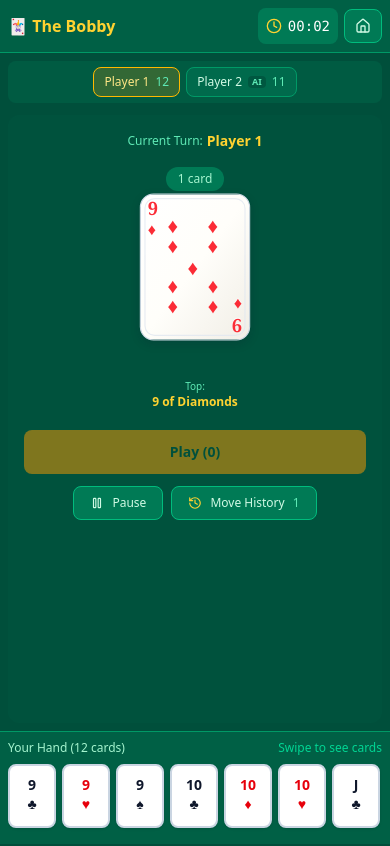
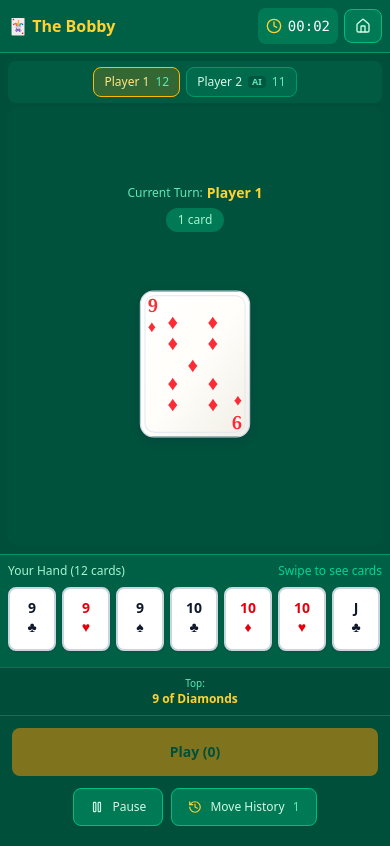
Before and after one commit to moxlas/bobby-v2, a React (Vite) app: page / in a window 390 px wide. Both pictures are taken after a click on the button "Start Game". Built offline with nearby package versions, Linux system fonts and the light colour scheme.

Commit message:
mobile layout rework

```diff
--- a/components/GameBoard.tsx
+++ b/components/GameBoard.tsx
@@ -185,6 +185,7 @@ export function GameBoard({
   const isPlayerTurn = currentPlayer && !currentPlayer.hasFinished;
   const handCardsFaceUp = currentPlayer && (!currentPlayer.isAI || allHumanPlayersFinished);
   const pile = gameState.pile;
+  const pileTopCard = pile[pile.length - 1];
   const options: GameOptions = gameState.options;
 
   const isFirstMove = pile.length === 1 && pile[0].suit === 'diamonds' && pile[0].value === 9;
@@ -606,7 +607,7 @@ export function GameBoard({
       {/* Main game area */}
       <div className="flex-1 min-h-0 flex flex-col lg:flex-row gap-3 sm:gap-4 px-2 pt-2 pb-2 sm:p-4 max-w-screen-2xl mx-auto w-full overflow-hidden">
         {/* Mobile: compact player seats above the table */}
-        <div className="lg:hidden w-full overflow-x-auto rounded-lg bg-emerald-800/70 p-1.5">
+        <div className="relative z-10 -mb-2 lg:hidden w-full overflow-x-auto rounded-lg bg-emerald-800/70 p-1.5">
           <div className="mx-auto flex w-max min-w-full flex-nowrap justify-center gap-1.5">
             {gameState.players.map((player: any) => {
               const isCurrent = player.id === currentPlayer?.id;
@@ -673,7 +674,7 @@ export function GameBoard({
         </div>
 
         {/* Center - Pile and actions */}
-        <div className="flex-1 min-h-[380px] lg:min-h-0 grid grid-rows-[auto_minmax(170px,auto)_minmax(120px,1fr)] lg:grid-rows-[minmax(0,1fr)_auto_minmax(0,1fr)] place-items-center gap-3 sm:gap-4 overflow-y-auto rounded-xl bg-emerald-800/20 px-2 py-4 sm:px-4">
+        <div className="flex-1 min-h-[min(52dvh,460px)] lg:min-h-0 grid grid-rows-[84px_minmax(0,1fr)] lg:grid-rows-[minmax(0,1fr)_auto_minmax(0,1fr)] place-items-center gap-3 sm:gap-4 overflow-y-auto rounded-xl bg-emerald-800/20 px-2 py-4 sm:px-4">
           <div className="text-center self-end">
             <div className="flex items-center gap-1 sm:gap-2 justify-center mb-1 sm:mb-2">
               <span className="text-emerald-300 text-xs sm:text-sm">{t('game.center.currentTurn')}</span>
@@ -756,7 +757,7 @@ export function GameBoard({
 
           {/* Take options popup */}
           {showTakeOptions && (
-            <div className="bg-emerald-700 rounded-lg p-4 sm:p-4 border border-emerald-500 shadow-lg w-full">
+            <div className="hidden lg:block bg-emerald-700 rounded-lg p-4 border border-emerald-500 shadow-lg w-full">
               <p className="text-emerald-100 mb-4 sm:mb-3 text-center font-medium text-sm sm:text-base">How many cards to take?</p>
               <div className="flex flex-col sm:flex-row gap-4 sm:gap-3">
                 <button
@@ -803,47 +804,6 @@ export function GameBoard({
             </div>
           )}
 
-          {/* Mobile: primary turn actions */}
-          {isHumanTurn && !showTakeOptions && !gameState.canContinueTurn && (
-            <div className="flex lg:hidden w-full gap-2 px-2">
-              <button
-                onClick={handlePlayClick}
-                disabled={selectedCards.length === 0}
-                className="flex-1 rounded-lg bg-amber-500 px-3 py-3 text-sm font-bold text-emerald-900 transition-colors hover:bg-amber-600 disabled:opacity-50"
-              >
-                {t('game.mobile.play', { count: selectedCards.length })}
-              </button>
-              {canTakeCards && (
-                <button
-                  onClick={handleTakeClick}
-                  className="flex-1 rounded-lg border border-emerald-400 bg-emerald-600 px-3 py-3 text-sm text-white transition-colors hover:bg-emerald-500"
-                >
-                  {t('game.mobile.take')}
-                </button>
-              )}
-            </div>
-          )}
-
-          {/* Mobile: always reachable pause and move-history controls */}
-          <div className="flex lg:hidden w-full justify-center gap-2 px-2 pb-1">
-            <button
-              onClick={onPauseGame}
-              className="flex items-center gap-2 rounded-lg border border-emerald-500 bg-emerald-700 px-4 py-2 text-xs font-medium text-emerald-100 transition-colors hover:bg-emerald-600"
-            >
-              <Pause className="h-3.5 w-3.5" />
-              {t('game.mobile.pause')}
-            </button>
-            <button
-              onClick={() => setShowMobileHistory(true)}
-              aria-haspopup="dialog"
-              aria-expanded={showMobileHistory}
-              className="flex items-center gap-2 rounded-lg border border-emerald-500 bg-emerald-700 px-4 py-2 text-xs font-medium text-emerald-100 transition-colors hover:bg-emerald-600"
-            >
-              <History className="h-3.5 w-3.5 text-amber-300" />
-              {t('game.history.title')}
-              <span className="text-emerald-300">{gameState.moveHistory.length}</span>
-            </button>
-          </div>
           </div>
         </div>
 
@@ -928,6 +888,88 @@ export function GameBoard({
         </div>
       )}
 
+      <div className="lg:hidden border-y border-emerald-700 bg-emerald-900/50 px-3 py-2 text-center">
+        {pileTopCard && (
+          <>
+            <div className="text-[10px] text-emerald-300">{t('pile.top')}</div>
+            <div className="text-xs font-bold text-amber-300">
+              {t('card.format', {
+                value: t(`card.value.${pileTopCard.value}`),
+                suit: t(`card.suit.${pileTopCard.suit}`),
+              })}
+            </div>
+          </>
+        )}
+      </div>
+
+      <div className="lg:hidden space-y-3 bg-emerald-900/70 px-3 pt-3 pb-5">
+        <div className="mx-auto flex w-full max-w-md gap-2">
+          {showTakeOptions ? (
+            <div className="w-full space-y-2 rounded-xl border border-emerald-600 bg-emerald-800 p-3">
+              <p className="text-center text-sm font-medium text-emerald-100">{t('game.takeOptions.title')}</p>
+              <div className="flex gap-2">
+                <button
+                  onClick={handleTake3}
+                  className="flex-1 rounded-lg bg-amber-500 px-3 py-3 text-sm font-bold text-emerald-900 transition-colors hover:bg-amber-600"
+                >
+                  {t('game.takeOptions.take3')}
+                </button>
+                <button
+                  onClick={handleTakeAll}
+                  className="flex-1 rounded-lg bg-amber-500 px-3 py-3 text-sm font-bold text-emerald-900 transition-colors hover:bg-amber-600"
+                >
+                  {t('game.takeOptions.takeAll', { count: takeOptions.takeAllCount })}
+                </button>
+              </div>
+              <button
+                onClick={handleCancel}
+                className="w-full rounded-lg border border-emerald-500 bg-emerald-700 px-3 py-2 text-sm text-emerald-100 transition-colors hover:bg-emerald-600"
+              >
+                {t('game.takeOptions.cancel')}
+              </button>
+            </div>
+          ) : isHumanTurn && !gameState.canContinueTurn ? (
+            <>
+              <button
+                onClick={handlePlayClick}
+                disabled={selectedCards.length === 0}
+                className="min-h-12 flex-1 rounded-lg bg-amber-500 px-3 py-3 text-sm font-bold text-emerald-900 transition-colors hover:bg-amber-600 disabled:opacity-50"
+              >
+                {t('game.mobile.play', { count: selectedCards.length })}
+              </button>
+              {canTakeCards && (
+                <button
+                  onClick={handleTakeClick}
+                  className="min-h-12 flex-1 rounded-lg border border-emerald-400 bg-emerald-600 px-3 py-3 text-sm text-white transition-colors hover:bg-emerald-500"
+                >
+                  {t('game.mobile.take')}
+                </button>
+              )}
+            </>
+          ) : null}
+        </div>
+
+        <div className="flex justify-center gap-2">
+          <button
+            onClick={onPauseGame}
+            className="flex items-center gap-2 rounded-lg border border-emerald-500 bg-emerald-700 px-4 py-2.5 text-xs font-medium text-emerald-100 transition-colors hover:bg-emerald-600"
+          >
+            <Pause className="h-3.5 w-3.5" />
+            {t('game.mobile.pause')}
+          </button>
+          <button
+            onClick={() => setShowMobileHistory(true)}
+            aria-haspopup="dialog"
+            aria-expanded={showMobileHistory}
+            className="flex items-center gap-2 rounded-lg border border-emerald-500 bg-emerald-700 px-4 py-2.5 text-xs font-medium text-emerald-100 transition-colors hover:bg-emerald-600"
+          >
+            <History className="h-3.5 w-3.5 text-amber-300" />
+            {t('game.history.title')}
+            <span className="text-emerald-300">{gameState.moveHistory.length}</span>
+          </button>
+        </div>
+      </div>
+
       {/* Desktop: Player Hand at bottom */}
       {shouldShowHand && (
         <div className="hidden lg:block bg-emerald-800 border-t border-emerald-600 p-4 flex-shrink-0">
--- a/components/GamePile.tsx
+++ b/components/GamePile.tsx
@@ -26,7 +26,7 @@ export function GamePile({ pile, onTakeClick }: GamePileProps) {
 
   return (
     <div
-      className={`relative flex flex-col items-center ${clickable ? 'cursor-pointer' : ''}`}
+      className={`relative -translate-y-7 lg:translate-y-0 flex flex-col items-center ${clickable ? 'cursor-pointer' : ''}`}
       role={clickable ? 'button' : undefined}
       tabIndex={clickable ? 0 : undefined}
       aria-label={clickable ? t('pile.tapToTake') : undefined}
@@ -42,7 +42,7 @@ export function GamePile({ pile, onTakeClick }: GamePileProps) {
         {t(pile.length === 1 ? 'pile.count_one' : 'pile.count_other', { count: pile.length })}
       </div>
 
-      <div className="relative h-44 w-24 sm:h-40 flex items-center justify-center translate-y-1">
+      <div className="relative mt-14 h-44 w-24 flex items-center justify-center translate-y-1 lg:mt-0 sm:h-40">
         {visibleCards.map((card, index) => {
           const totalWidth = (visibleCount - 1) * 28;
           const offsetX = index * 28 - totalWidth / 2;
@@ -60,7 +60,7 @@ export function GamePile({ pile, onTakeClick }: GamePileProps) {
         })}
       </div>
 
-      <div className="mt-1 sm:mt-3 mb-2 text-center">
+      <div className="hidden lg:block mt-1 sm:mt-3 mb-2 text-center">
         <div className="text-emerald-300 text-[10px] sm:text-xs">{t('pile.top')}</div>
         <div className="text-amber-300 font-bold text-xs sm:text-sm">
           {t('card.format', { value: t(`card.value.${topCard.value}`), suit: t(`card.suit.${topCard.suit}`) })}
```
